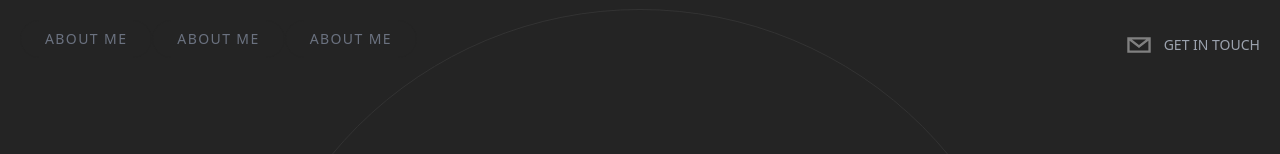
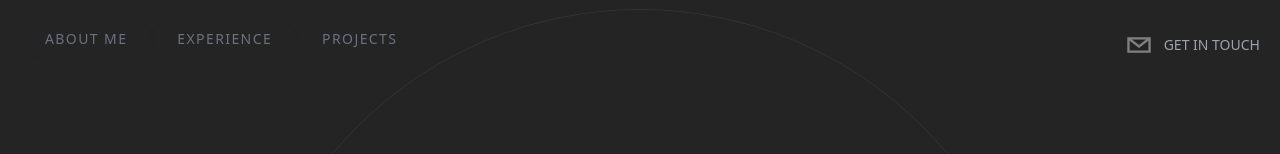
Before and after one commit to sourishdasss/sourishdas, a Next.js app: page / in a window 1280 px wide. Shown: the top 154 px of the page. Built offline with nearby package versions, Linux system fonts and the light colour scheme.

Commit message:
header edit

```diff
--- a/components/Header.tsx
+++ b/components/Header.tsx
@@ -13,10 +13,10 @@ export default function Header({}: Props) {
                             hover:border-[#F7AB0A]/40 hover:text-[#F7AB0A]/40"> About Me </button>
         <button className="px-6 py-2 border border-[#242424] rounded-full
                             uppercase text-sm tracking-widest text-gray-500 transition-all
-                            hover:border-[#F7AB0A]/40 hover:text-[#F7AB0A]/40"> About Me </button>
+                            hover:border-[#F7AB0A]/40 hover:text-[#F7AB0A]/40"> Experience </button>
         <button className="px-6 py-2 border border-[#242424] rounded-full
                             uppercase text-sm tracking-widest text-gray-500 transition-all
-                            hover:border-[#F7AB0A]/40 hover:text-[#F7AB0A]/40"> About Me </button>
+                            hover:border-[#F7AB0A]/40 hover:text-[#F7AB0A]/40"> Projects </button>
       </div>
 
       <div className="flex flex-row items-center text-gray-300 cursor-pointer">
```
